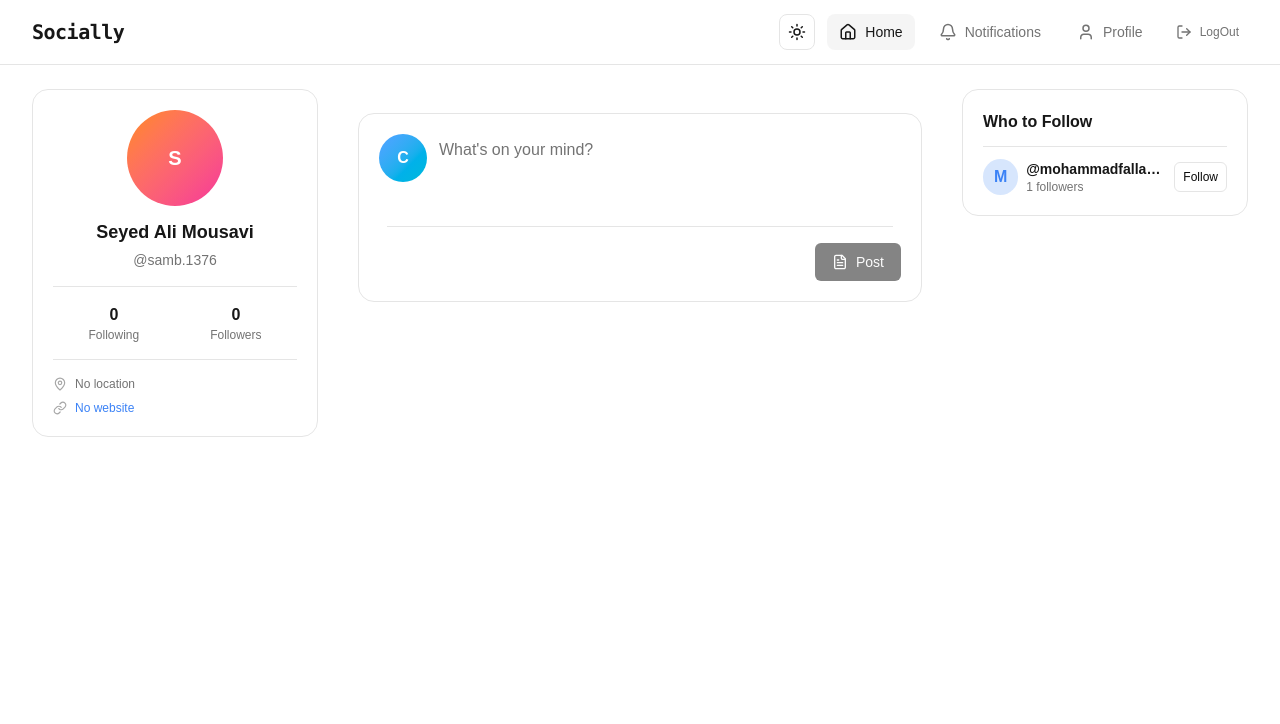
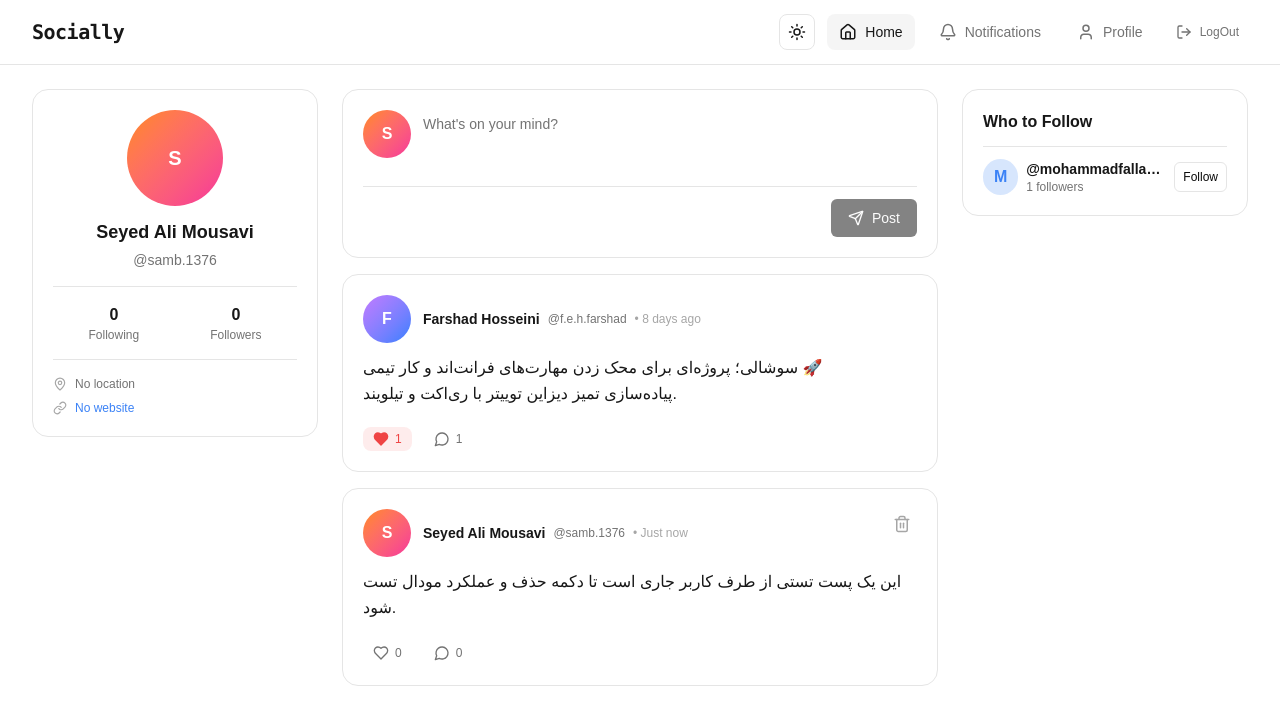
Before and after one commit to Five-o-One/Socially, a React (Vite) app: page / in a window 1280 px wide. Shown: the top 724 px of the page. Built offline with nearby package versions, Linux system fonts and the light colour scheme.

Commit message:
feat(pages): implement interactive states and mock data for Home, Notifications, and Profile

```diff
--- a/src/pages/Home.tsx
+++ b/src/pages/Home.tsx
@@ -1,63 +1,138 @@
 import { useState } from "react";
-import { AppButton } from "../components/AppButton";
-import { AppCard } from "../components/AppCard";
-import { AppImage } from "../components/AppImage";
+import { AppCard } from "@/components/AppCard";
+import { AppImage } from "@/components/AppImage";
+import { AppButton } from "@/components/AppButton";
+import { PostCard } from "@/components/PostCard";
+import type { Post } from "@/types/GetAllPost";
+
+const INITIAL_POSTS: Post[] = [
+  {
+    id: "1",
+    authorId: "user-farshad",
+    content:
+      "سوشالی؛ پروژه‌ای برای محک زدن مهارت‌های فرانت‌اند و کار تیمی 🚀\nپیاده‌سازی تمیز دیزاین توییتر با ری‌اکت و تیلویند.",
+    createdAt: "8 days ago",
+    updatedAt: "8 days ago",
+    author: {
+      id: "user-farshad",
+      name: "Farshad Hosseini",
+      username: "f.e.h.farshad",
+      image: null,
+    },
+    likes: [{ userId: "current-user-id" }],
+    comments: [
+      {
+        id: "c1",
+        content: "ساختار کامپوننت‌ها عالی پیاده شده 👌",
+        createdAt: "about 6 hours ago",
+        author: {
+          id: "user-mohammad",
+          name: "Mohammad Fallah",
+          username: "mohammadfallah.w",
+          image: null,
+        },
+      },
+    ],
+    _count: { likes: 1, comments: 1 },
+  },
+  {
+    id: "2",
+    authorId: "current-user-id",
+    content:
+      "این یک پست تستی از طرف کاربر جاری است تا دکمه حذف و عملکرد مودال تست شود.",
+    createdAt: "Just now",
+    updatedAt: "Just now",
+    author: {
+      id: "current-user-id",
+      name: "Seyed Ali Mousavi",
+      username: "samb.1376",
+      image: null,
+    },
+    likes: [],
+    comments: [],
+    _count: { likes: 0, comments: 0 },
+  },
+];
 
 export default function Home() {
-  const [postText, setPostText] = useState("");
+  const [posts, setPosts] = useState<Post[]>(INITIAL_POSTS);
+  const [postContent, setPostContent] = useState("");
 
-  const handleCreatePost = () => {
-    if (!postText.trim()) return;
+  const handleCreatePost = (e: React.FormEvent) => {
+    e.preventDefault();
+    if (!postContent.trim()) return;
 
-    console.log("New post:", postText);
-    setPostText("");
+    const newPost: Post = {
+      id: Date.now().toString(),
+      authorId: "current-user-id",
+      content: postContent.trim(),
+      createdAt: "Just now",
+      updatedAt: "Just now",
+      author: {
+        id: "current-user-id",
+        name: "Seyed Ali Mousavi",
+        username: "samb.1376",
+        image: null,
+      },
+      likes: [],
+      comments: [],
+      _count: { likes: 0, comments: 0 },
+    };
+
+    setPosts([newPost, ...posts]);
+    setPostContent("");
+  };
+
+  const handleDeletePost = (postId: string) => {
+    setPosts(posts.filter((p) => p.id !== postId));
   };
 
   return (
-    <main className="min-h-screen bg-background">
-      <div className="mx-auto w-full max-w-2xl px-4 py-6">
-        {/* Create Post */}
-        <AppCard className="mb-6">
     <div className="space-y-4">
+      {/* Create Post Card */}
+      <AppCard>
+        <form onSubmit={handleCreatePost} className="space-y-3">
           <div className="flex items-start gap-3">
-              <AppImage src="" alt="Current User" variant="circle" size="md" />
-
+            <AppImage
+              src=""
+              alt="Seyed Ali Mousavi"
+              variant="circle"
+              size="md"
+            />
             <textarea
-                value={postText}
-                onChange={(event) => setPostText(event.target.value)}
+              value={postContent}
+              onChange={(e) => setPostContent(e.target.value)}
               placeholder="What's on your mind?"
               rows={3}
-                className="
-                  flex-1
-                  resize-none
-                  bg-transparent
-                  text-text
-                  placeholder:text-text-secondary
-                  outline-none
-                  pt-1
-                "
+              className="flex-1 resize-none bg-transparent pt-1 text-sm text-text placeholder:text-text-secondary focus:outline-none"
             />
           </div>
 
-            <div className="mx-2 border-b border-border" />
-
-            <div className="flex justify-end">
+          <div className="border-t border-border pt-3 flex justify-end">
             <AppButton
-                icon="Post"
-                onClick={handleCreatePost}
-                disabled={!postText.trim()}
+              type="submit"
+              variant="primary"
+              size="md"
+              icon="Send"
+              disabled={!postContent.trim()}
             >
               Post
             </AppButton>
           </div>
-          </div>
+        </form>
       </AppCard>
 
       {/* Posts Feed */}
       <section className="space-y-4">
-          {/* Posts will be rendered here */}
+        {posts.map((post) => (
+          <PostCard
+            key={post.id}
+            post={post}
+            currentUserId="current-user-id"
+            onDeletePost={handleDeletePost}
+          />
+        ))}
       </section>
     </div>
-    </main>
   );
 }
--- a/src/pages/Notifications.tsx
+++ b/src/pages/Notifications.tsx
@@ -1,16 +1,96 @@
-// TODO: import NotifeCard from "../components/notifications/NotifeCard";
+import { useState } from "react";
+import { AppCard } from "@/components/AppCard";
+import NotificationCard from "@/components/notifications/NotifeCard";
 
+interface NotificationItem {
+  id: string;
+  type: "like" | "comment" | "follow";
+  isRead: boolean;
+  name: string;
+  avatarSrc: string | null;
+  time: string;
+  postText?: string;
+  commentText?: string;
+}
+
+const MOCK_NOTIFICATIONS: NotificationItem[] = [
+  {
+    id: "n1",
+    type: "comment",
+    isRead: false,
+    name: "Ali Mousavi",
+    avatarSrc: null,
+    time: "3 minutes ago",
+    postText: "test post",
+    commentText: "tests",
+  },
+  {
+    id: "n2",
+    type: "like",
+    isRead: false,
+    name: "Ali Mousavi",
+    avatarSrc: null,
+    time: "3 minutes ago",
+    postText: "test post",
+  },
+  {
+    id: "n3",
+    type: "comment",
+    isRead: true,
+    name: "Farshad Hosseini",
+    avatarSrc: null,
+    time: "2 hours ago",
+    postText: "پروژه سوشالی در حال توسعه است",
+    commentText: "خسته نباشید تیم!",
+  },
+  {
+    id: "n4",
+    type: "follow",
+    isRead: true,
+    name: "Mohammad Fallah",
+    avatarSrc: null,
+    time: "1 day ago",
+  },
+];
 
 export default function Notifications() {
+  const [notifications] = useState<NotificationItem[]>(MOCK_NOTIFICATIONS);
+  const unreadCount = notifications.filter((n) => !n.isRead).length;
+
   return (
-    <div className="min-h-screen flex items-center justify-center bg-bg p-8">
-      <div className="w-full max-w-2xl border border-border rounded-lg">
-        <div className="flex items-center justify-between px-4 py-3 border-b border-border">
-          <h2 className="text-text font-bold">Notifications</h2>
-          <span className="text-text-tertiary text-xs">2 unread</span>
+    <AppCard
+      noPadding
+      header={
+        <div className="flex items-center justify-between px-4 sm:px-5">
+          <h2 className="text-lg font-bold text-text">Notifications</h2>
+          {unreadCount > 0 && (
+            <span className="text-xs text-text-tertiary font-medium">
+              {unreadCount} unread
+            </span>
+          )}
         </div>
-        {/* TODO: data here */}
+      }
+    >
+      <div className="divide-y divide-border">
+        {notifications.length > 0 ? (
+          notifications.map((item) => (
+            <NotificationCard
+              key={item.id}
+              type={item.type}
+              isRead={item.isRead}
+              name={item.name}
+              avatarSrc={item.avatarSrc}
+              time={item.time}
+              postText={item.postText}
+              commentText={item.commentText}
+            />
+          ))
+        ) : (
+          <div className="p-8 text-center text-sm text-text-secondary">
+            No notifications yet
+          </div>
+        )}
       </div>
-    </div>
+    </AppCard>
   );
 }
--- a/src/pages/Profile.tsx
+++ b/src/pages/Profile.tsx
@@ -1,7 +1,187 @@
+import { useState } from "react";
 import { useParams } from "react-router";
+import { AppCard } from "@/components/AppCard";
+import { AppImage } from "@/components/AppImage";
+import { AppButton } from "@/components/AppButton";
+import AppIcon from "@/components/AppIcon/AppIcon";
+import { PostCard } from "@/components/PostCard";
+import { UserInfoModal } from "@/components/AppModal/UserInfoModal";
+import { AppTab, type TabItem } from "@/components/AppTab/AppTab";
+import type { Post } from "@/types/GetAllPost";
+import type { UpdateUserProfileDto } from "@/types/Modals";
 
 export default function Profile() {
-  const params = useParams();
-  console.log("params", params);
-  return <h1 className="text-3xl font-bold underline">Profile</h1>;
+  const { username = "samb.1376" } = useParams();
+  const isOwnProfile = username === "samb.1376";
+
+  const [activeTab, setActiveTab] = useState("posts");
+  const [isEditModalOpen, setIsEditModalOpen] = useState(false);
+  const [isFollowing, setIsFollowing] = useState(false);
+
+  const [userData, setUserData] = useState({
+    name: "Seyed Ali Mousavi",
+    username: "samb.1376",
+    bio: "Frontend Developer working on Socially project.",
+    location: "Mashhad, Iran",
+    website: "https://github.com",
+    joinedDate: "November 2025",
+    followers: 12,
+    following: 5,
+    postsCount: 2,
+  });
+
+  const profileTabs: TabItem[] = [
+    { id: "posts", label: "Posts", icon: "Post" },
+    { id: "likes", label: "Likes", icon: "Heart" },
+  ];
+
+  const userPosts: Post[] = [
+    {
+      id: "p-101",
+      authorId: "current-user-id",
+      content: "اولین پست منتشر شده در صفحه پروفایل شخصی.",
+      createdAt: "8 days ago",
+      updatedAt: "8 days ago",
+      author: {
+        id: "current-user-id",
+        name: userData.name,
+        username: userData.username,
+        image: null,
+      },
+      likes: [{ userId: "current-user-id" }],
+      comments: [],
+      _count: { likes: 1, comments: 0 },
+    },
+  ];
+
+  const likedPosts: Post[] = []; // لیست خالی برای تست Empty State فیگما
+
+  const handleProfileUpdate = (updatedValues: UpdateUserProfileDto) => {
+    setUserData((prev) => ({
+      ...prev,
+      name: updatedValues.name,
+      bio: updatedValues.bio || prev.bio,
+      location: updatedValues.location || prev.location,
+      website: updatedValues.website || prev.website,
+    }));
+    setIsEditModalOpen(false);
+  };
+
+  return (
+    <div className="space-y-5">
+      {/* Profile Header Card */}
+      <AppCard>
+        <div className="flex flex-col items-center text-center">
+          <AppImage
+            src=""
+            alt={userData.name}
+            variant="circle"
+            size="xl"
+            className="ring-4 ring-border"
+          />
+          <h2 className="mt-3 text-xl font-bold text-text">{userData.name}</h2>
+          <p className="text-sm text-text-secondary">@{userData.username}</p>
+
+          {/* Stats Bar */}
+          <div className="mt-4 flex items-center gap-8 text-sm">
+            <div>
+              <span className="font-bold text-text">{userData.following}</span>{" "}
+              <span className="text-text-secondary">Following</span>
+            </div>
+            <div>
+              <span className="font-bold text-text">{userData.followers}</span>{" "}
+              <span className="text-text-secondary">Followers</span>
+            </div>
+            <div>
+              <span className="font-bold text-text">{userData.postsCount}</span>{" "}
+              <span className="text-text-secondary">Posts</span>
+            </div>
+          </div>
+
+          {/* Action Button */}
+          <div className="mt-5 w-full max-w-xs">
+            {isOwnProfile ? (
+              <AppButton
+                variant="primary"
+                fullWidth
+                icon="Edit"
+                onClick={() => setIsEditModalOpen(true)}
+              >
+                Edit Profile
+              </AppButton>
+            ) : (
+              <AppButton
+                variant={isFollowing ? "secondary" : "primary"}
+                fullWidth
+                onClick={() => setIsFollowing(!isFollowing)}
+              >
+                {isFollowing ? "Unfollow" : "Follow"}
+              </AppButton>
+            )}
+          </div>
+
+          {/* Additional Info */}
+          <div className="mt-4 flex flex-wrap items-center justify-center gap-4 text-xs text-text-secondary">
+            <div className="flex items-center gap-1.5">
+              <AppIcon nameIcon="Calendar" size={14} />
+              <span>Joined {userData.joinedDate}</span>
+            </div>
+          </div>
+        </div>
+      </AppCard>
+
+      {/* Tabs */}
+      <AppTab
+        tabs={profileTabs}
+        activeTab={activeTab}
+        onChange={(tabId) => setActiveTab(tabId)}
+      />
+
+      {/* Tab Content */}
+      <section className="space-y-4">
+        {activeTab === "posts" && (
+          <>
+            {userPosts.map((post) => (
+              <PostCard
+                key={post.id}
+                post={post}
+                currentUserId="current-user-id"
+              />
+            ))}
+          </>
+        )}
+
+        {activeTab === "likes" && (
+          <>
+            {likedPosts.length > 0 ? (
+              likedPosts.map((post) => (
+                <PostCard
+                  key={post.id}
+                  post={post}
+                  currentUserId="current-user-id"
+                />
+              ))
+            ) : (
+              <div className="py-12 text-center text-sm font-medium text-text-secondary">
+                No Liked Posts to Show
+              </div>
+            )}
+          </>
+        )}
+      </section>
+
+      {/* Edit Profile Modal */}
+      <UserInfoModal
+        isOpen={isEditModalOpen}
+        initialData={{
+          name: userData.name,
+          bio: userData.bio,
+          location: userData.location,
+          website: userData.website,
+        }}
+        onSubmit={handleProfileUpdate}
+        onClose={() => setIsEditModalOpen(false)}
+      />
+    </div>
+  );
 }
```
Lines whose indentation alone changed are shown as unchanged.
